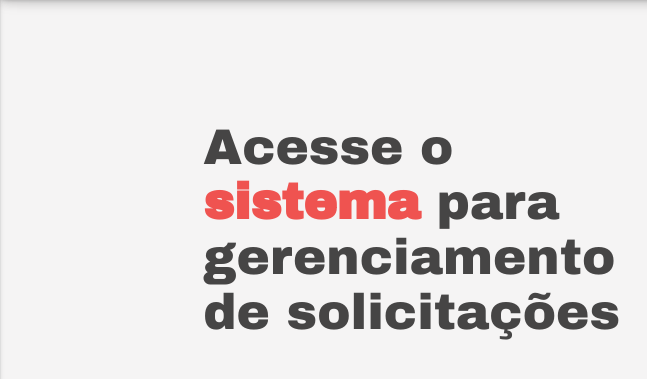
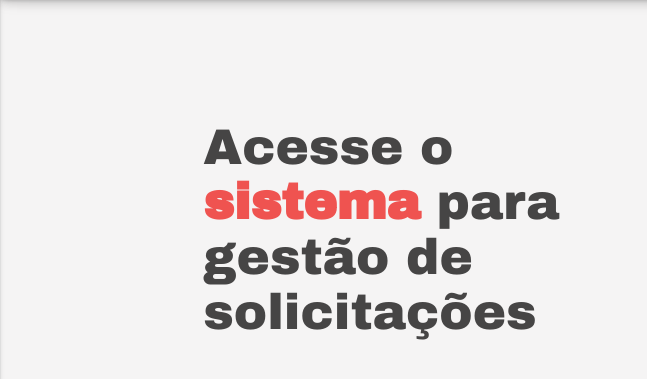
Before and after one commit to thalleschristian/APPonte, a plain HTML site: page index.html in a window 1280 px wide. Shown: the part 67-446 px from the top of the page, 0-647 px from the left. Drawn offline with nearby package versions, Linux system fonts and the light colour scheme; a web font is replaced by a local one.

Commit message:
Update index.html

```diff
--- a/index.html
+++ b/index.html
@@ -83,7 +83,7 @@
             <div class="row">
                 <div class="col s12" style="text-align: left;">
                     <div class="col s12 m12 l6">
-                        <h2> Acesse o<b class="red-text text-lighten-1"> sistema</b> para gerenciamento de solicitações
+                        <h2> Acesse o<b class="red-text text-lighten-1"> sistema</b> para gestão de solicitações
                         </h2>
                         <div class="subtitulo-section">
                             <h3>Cuide de sua cidade, faça seu papel como cidadão,para que todos façam dela um lugar
```
